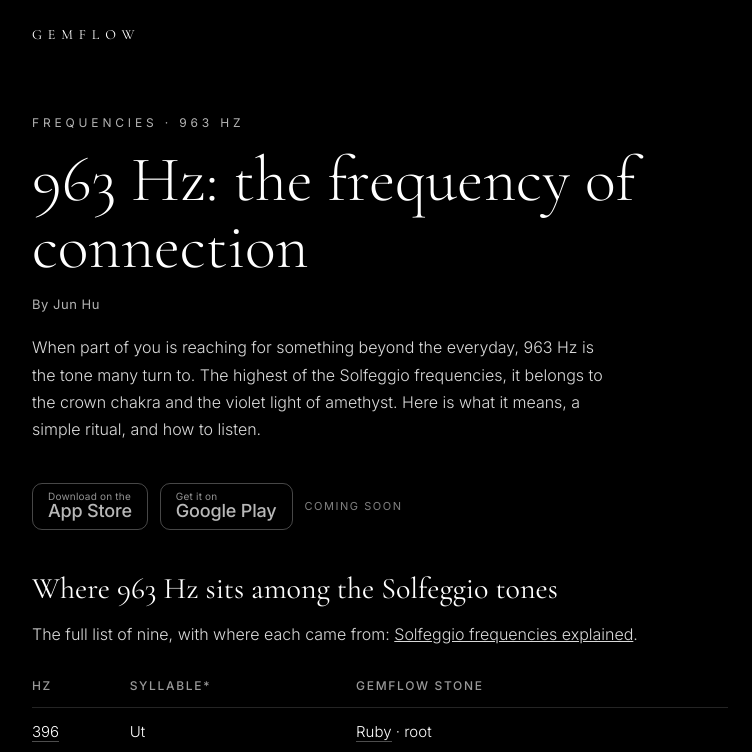
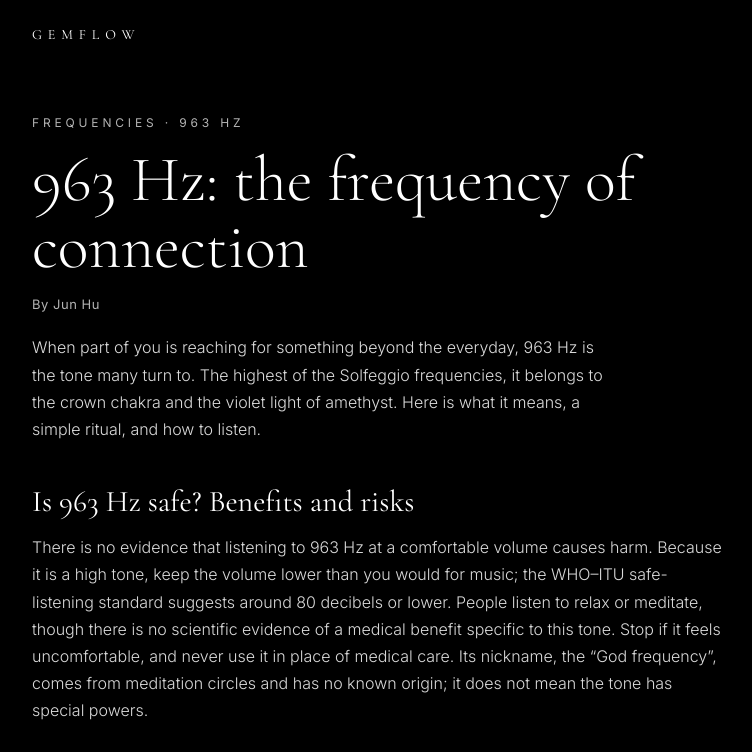
Before and after one commit to Junhu888188/gemflow, a plain HTML site: page 963-hz/index.html in a window 1280 px wide. Shown: the top 752 px of the page, without its empty margins (0-752 px from the left). Drawn offline with nearby package versions, Linux system fonts and the light colour scheme.

Commit message:
SEO: add 'Is 963 Hz safe?' section (mirrors /741-hz/)
Co-Authored-By: Claude Opus 5.5 <noreply@anthropic.com>

```diff
--- a/963-hz/index.html
+++ b/963-hz/index.html
@@ -86,6 +86,12 @@
   <h1>963 Hz: the frequency of connection</h1>
   <p class="byline" style="font-size:13px;letter-spacing:.04em;opacity:.7;margin:-6px 0 22px">By Jun Hu</p>
   <p class="lead">When part of you is reaching for something beyond the everyday, 963 Hz is the tone many turn to. The highest of the Solfeggio frequencies, it belongs to the crown chakra and the violet light of amethyst. Here is what it means, a simple ritual, and how to listen.</p>
+
+  <section>
+    <h2>Is 963 Hz safe? Benefits and risks</h2>
+    <p>There is no evidence that listening to 963 Hz at a comfortable volume causes harm. Because it is a high tone, keep the volume lower than you would for music; the WHO–ITU safe-listening standard suggests around 80 decibels or lower. People listen to relax or meditate, though there is no scientific evidence of a medical benefit specific to this tone. Stop if it feels uncomfortable, and never use it in place of medical care. Its nickname, the “God frequency”, comes from meditation circles and has no known origin; it does not mean the tone has special powers.</p>
+  </section>
+
   <div class="store"><span class="badge" role="img" aria-label="Download on the App Store, coming soon"><small>Download on the</small><b>App Store</b></span><span class="badge" role="img" aria-label="Get it on Google Play, coming soon"><small>Get it on</small><b>Google Play</b></span><span class="soon">Coming soon</span></div>
 
   <section>
--- a/sitemap.xml
+++ b/sitemap.xml
@@ -19,7 +19,7 @@
   <url><loc>https://gemflowcrystal.com/396-hz/</loc><lastmod>2026-10-29</lastmod></url>
   <url><loc>https://gemflowcrystal.com/639-hz/</loc><lastmod>2026-10-29</lastmod></url>
   <url><loc>https://gemflowcrystal.com/741-hz/</loc><lastmod>2026-11-23</lastmod></url>
-  <url><loc>https://gemflowcrystal.com/963-hz/</loc><lastmod>2026-10-29</lastmod></url>
+  <url><loc>https://gemflowcrystal.com/963-hz/</loc><lastmod>2026-11-27</lastmod></url>
   <url><loc>https://gemflowcrystal.com/432-hz-vs-528-hz/</loc><lastmod>2026-10-29</lastmod></url>
   <url><loc>https://gemflowcrystal.com/privacy.html</loc><lastmod>2026-10-29</lastmod></url>
   <url><loc>https://gemflowcrystal.com/support/</loc><lastmod>2026-10-29</lastmod></url>
```
